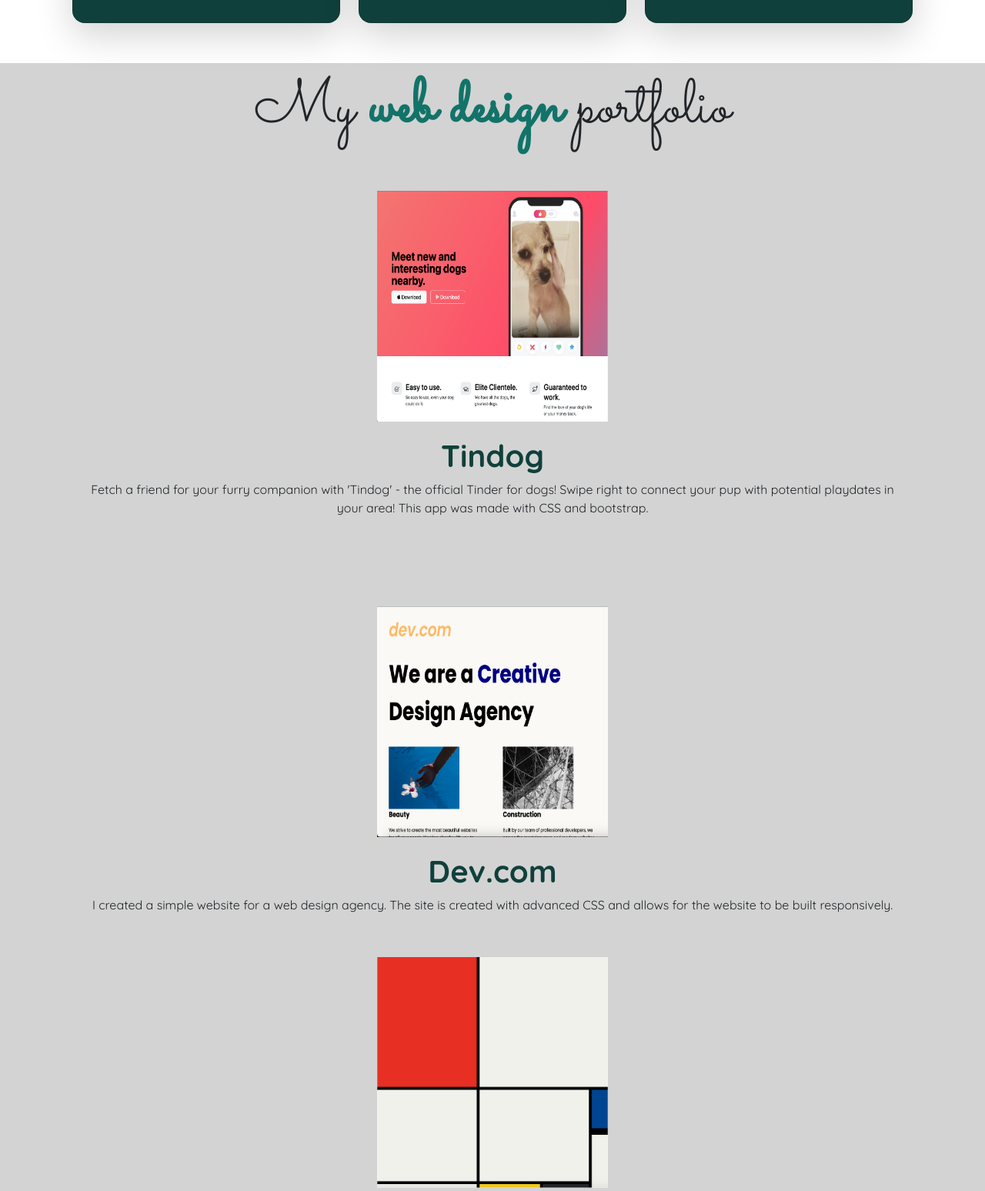
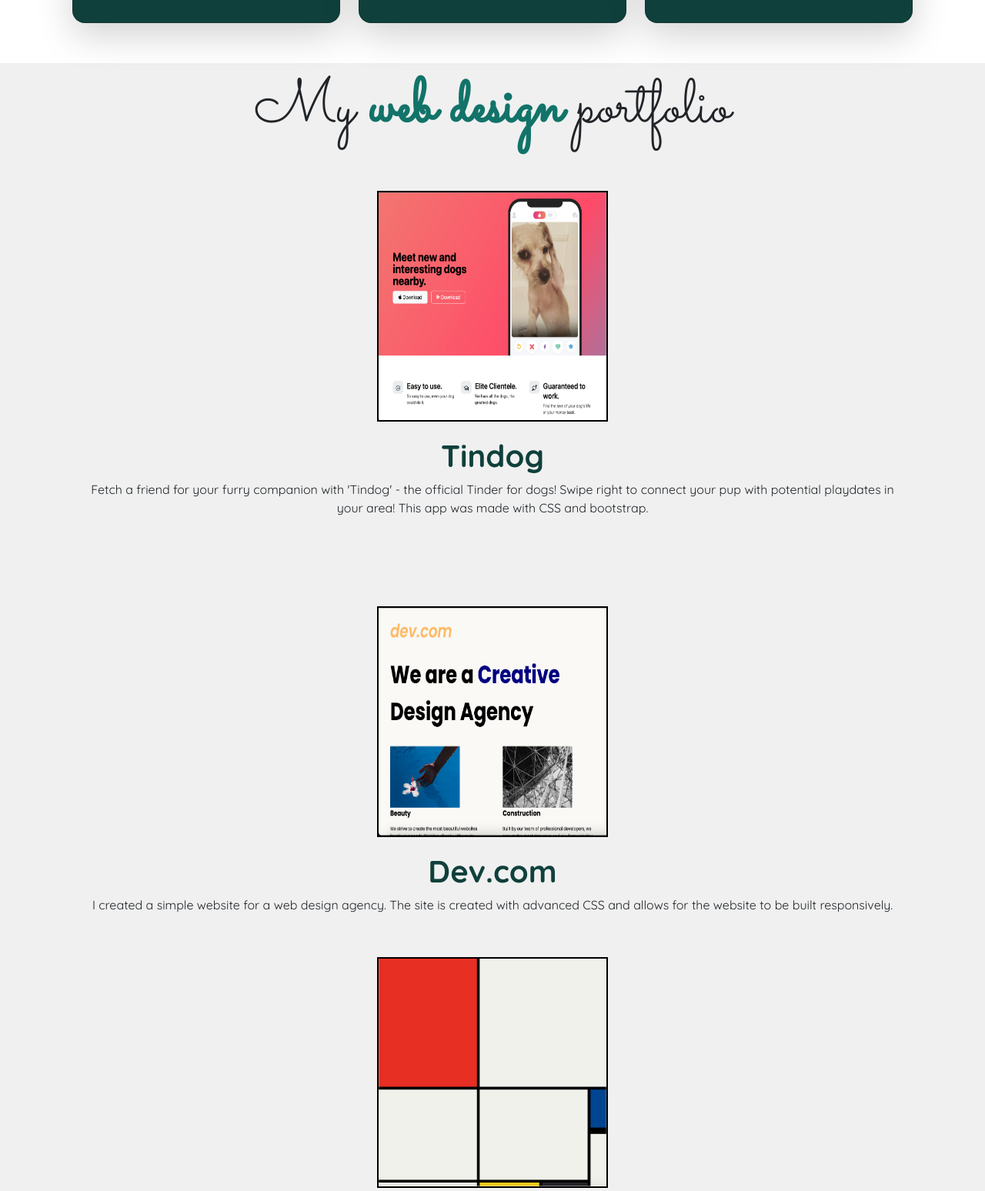
Before and after one commit to mvtthewcornelison/personal-site, a plain HTML site: page index.html in a window 1280 px wide. Shown: the part 997-2545 px from the top of the page at 77% size. Drawn offline with nearby package versions, Linux system fonts and the light colour scheme.

Commit message:
Update style.css
- Border on pics
- Divider background colors = light grey

```diff
--- a/style.css
+++ b/style.css
@@ -80,7 +80,7 @@ PORTFOLIO SECTION
 .portfolio-container {
     display: flex;
     flex-direction: column;
-    background-color: lightgray;
+    background-color: #F0F0F0;
 }
 
 .tindog {
@@ -101,6 +101,7 @@ PORTFOLIO SECTION
     grid-area: 1 / 1 / 1 / 2;
     height: 500px;
     width: 600px;
+    border: 2px solid black;
 }
 
 .tin-text {
@@ -135,6 +136,7 @@ PORTFOLIO SECTION
     grid-area: 1 / 2 / 1 / 3;
     height: 500px;
     width: 600px;
+    border: 2px solid black;
 }
 
 .mondrian {
@@ -151,6 +153,7 @@ PORTFOLIO SECTION
     grid-area: 1 / 1 / 1 / 2;
     height: 500px;
     width: 600px;
+    border: 2px solid black;
 }
 
 .mondrian > .mon-text > h1 {
@@ -271,6 +274,7 @@ ABOUT ME SECTION
 .chess > img {
     height: 500px;
     width: 600px;
+    border: 2px solid black;
 }
 
 .surfing {
@@ -282,6 +286,7 @@ ABOUT ME SECTION
     height: 500px;
     width: 600px;
     text-align: center;
+    border: 2px solid black;
 }
 
 .surfing > p {
@@ -332,6 +337,7 @@ FOOTER SECTION
     grid-template-rows: 1fr;
     padding: 20px 50px;
     gap: 50px;
+    background-color: #F0F0F0;
 }
 
 .copyright {
```
